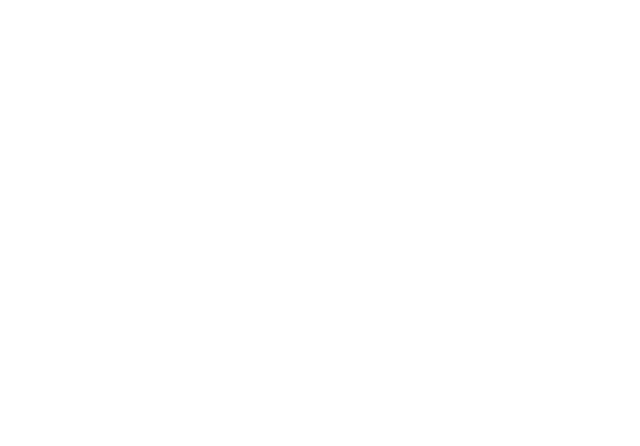
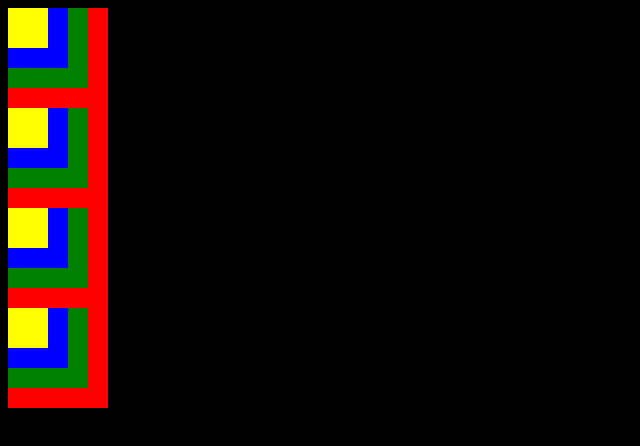
Before and after one commit to Almousaz/Sliding-Boxes-coding-exercise, a plain HTML site: page index.html in a window 1280 px wide. Shown: the whole page, without its empty margins (0-640 px from the left). Drawn offline with Linux system fonts and the light colour scheme.

Commit message:
adding starter code

```diff
--- a/index.html
+++ b/index.html
@@ -8,5 +8,47 @@
 </head>
 <body>
 
+
+
+    <div class="exercise-1">
+        <div class="red">
+          <div class="green">
+            <div class="blue">
+              <div class="yellow"></div>
+            </div>
+          </div>
+        </div>
+      </div>
+
+      <div class="exercise-2">
+        <div class="red">
+          <div class="green">
+            <div class="blue">
+              <div class="yellow"></div>
+            </div>
+          </div>
+        </div>
+      </div>
+
+      <div class="exercise-3">
+        <div class="red">
+          <div class="green">
+            <div class="blue">
+              <div class="yellow"></div>
+            </div>
+          </div>
+        </div>
+      </div>
+
+      <div class="exercise-4">
+        <div class="red">
+          <div class="green">
+            <div class="blue">
+              <div class="yellow"></div>
+            </div>
+          </div>
+        </div>
+      </div>
+
 </body>
 </html>
--- a/style.css
+++ b/style.css
@@ -0,0 +1,100 @@
+
+
+body
+{
+  box-sizing: border-box;
+  background-color: black;
+}
+
+.red
+{
+  width: 100px;
+  height: 100px;
+  background-color: red;
+}
+
+.green
+{
+  width: 80px;
+  height: 80px;
+  background-color: green;
+}
+
+.blue
+{
+  width: 60px;
+  height: 60px;
+  background-color: blue;
+}
+
+.yellow
+{
+  width: 40px;
+  height: 40px;
+  background-color: yellow;
+}
+
+.exercise-1,
+.exercise-2,
+.exercise-3,
+.exercise-4
+{
+
+}
+
+.exercise-1 div,
+.exercise-2 div,
+.exercise-3 div,
+.exercise-4 div
+{
+
+}
+
+/* Exercise 2 */
+
+.exercise-2
+{
+
+}
+
+.exercise-2 .green,
+.exercise-2 .blue,
+.exercise-2 .yellow
+{
+
+}
+
+/* Exercise 3 */
+
+.exercise-3
+{
+
+}
+
+.exercise-3 .green
+{
+
+}
+
+.exercise-3 .blue,
+.exercise-3 .yellow
+{
+
+}
+
+/* Exercise 4 */
+
+.exercise-4
+{
+
+}
+
+.exercise-4 .blue
+{
+
+}
+
+.exercise-4 .yellow
+{
+
+}
```
Also changed, not shown: 1 other file.
